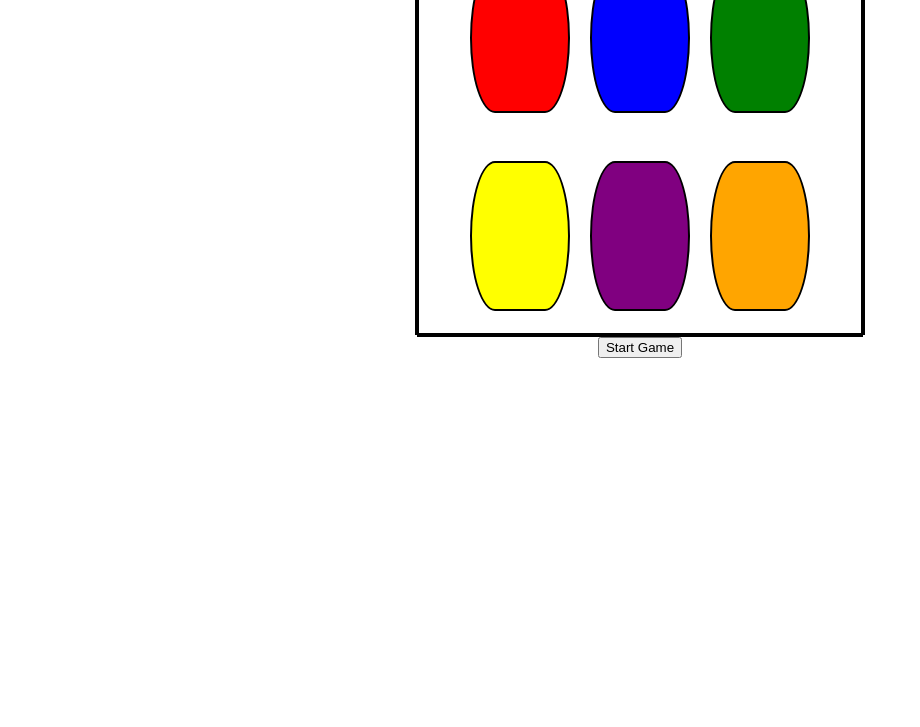
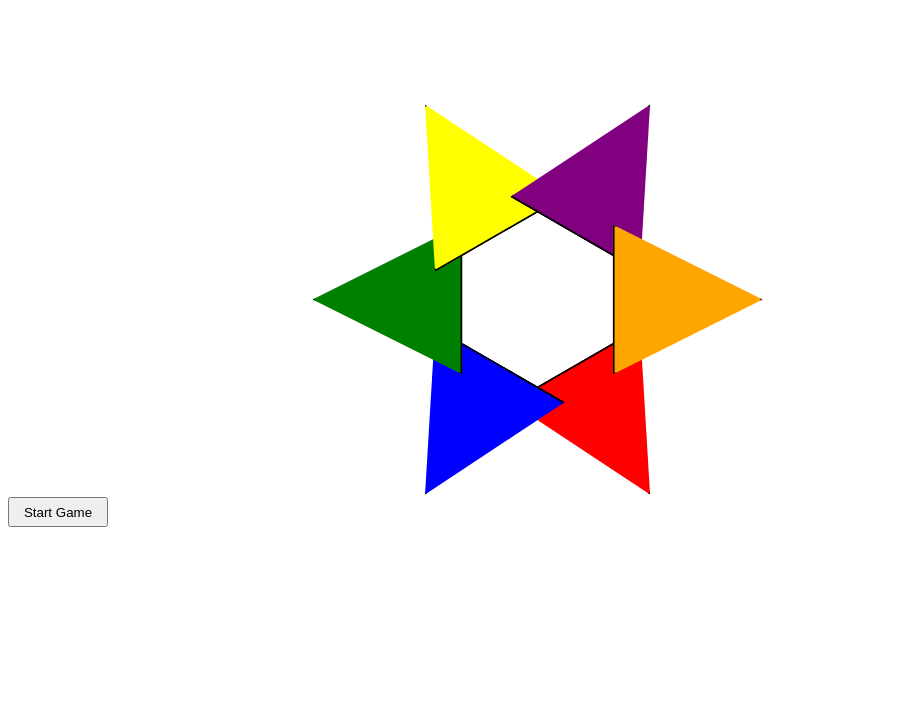
Before and after one commit to joaof0000/simon, a plain HTML site: page index.html in a window 1280 px wide. Shown: the part 73-800 px from the top of the page, without its empty margins (0-920 px from the left). Drawn offline with Linux system fonts and the light colour scheme.

Commit message:
thirdc round

```diff
--- a/css/style.css
+++ b/css/style.css
@@ -1,57 +1,76 @@
-/* // CSS Styling
-Apply CSS styles to panels and other game elements, including panel colors, button styles, and any additional visual elements.  */
 @keyframes flash {
     0%   {opacity: 1;}
     50%  {opacity: 0.1;}
     100% {opacity: 1;}
 }
 
+#game-container {
+    display: flex;
+    flex-direction: column;
+    align-items: center;
+}
+
 #game {
-    width: 450px;
-    height: 400px;
+    width: 300px;
+    height: 300px;
+    position: relative;
+    margin: 2in auto 20px; /* Adjust bottom margin as needed */
+    border-radius: 50%;
+    box-sizing: border-box;
+    transform: rotate(-30deg);
+}
+
+#start-button {
+    width: 100px; /* Adjust as needed */
+    height: 30px; /* Adjust as needed */
+    margin-top: -50px; /* Adjust as needed */
+    align-self: center;
     margin: 0 auto;
-    display: flex;
-    flex-wrap: wrap;
-    justify-content: center; /* Updated property */
-    align-items: center; /* Added property */
+}
+
+
+.simon-button {
+    width: 50%;
+    height: 50%;
+    position: absolute;
     border: 2px solid black;
     box-sizing: border-box;
+    overflow: hidden;
+    clip-path: polygon(0% 0%, 100% 0%, 50% 100%);
 }
 
-.simon-button {
-    width: 100px;
-    height: 150px;
-    margin: 10px;
-    border-radius: 50%/100%;
-
-
-    /* Added properties */
-    border: 2px solid black;
-    box-sizing: border-box;
+:root {
+    --rotation-base: 60deg;
 }
 
 #button1 {
     background: red;
+    transform: rotate(0deg) translate(0, 100%);
 }
 
 #button2 {
     background: blue;
+    transform: rotate(60deg) translate(0, 100%);
 }
 
 #button3 {
     background: green;
+    transform: rotate(120deg) translate(0, 100%);
 }
 
 #button4 {
     background: yellow;
+    transform: rotate(180deg) translate(0, 100%);
 }
 
 #button5 {
     background: purple;
+    transform: rotate(240deg) translate(0, 100%);
 }
 
 #button6 {
     background: orange;
+    transform: rotate(300deg) translate(0, 100%);
 }
 
 .active {
--- a/index.html
+++ b/index.html
@@ -6,9 +6,13 @@
     <title>Document</title>
     <link href="css/style.css" rel="stylesheet" type="text/css" />
     <script defer src="simon.js"></script>
+    <audio id="sounds" src="camera_click.mp3" autoplay hidden></audio>
+
 </head>
 <body>
-    <div id="game">
+    <h1 id="title">SIMON</h1>
+    <div id="game-wrapper">
+
         <div id="game">
             <div class="simon-button" id="button1"></div>
             <div class="simon-button" id="button2"></div>
@@ -17,5 +21,9 @@
             <div class="simon-button" id="button5"></div>
             <div class="simon-button" id="button6"></div>
         </div>
-    <button id="start-button">Start Game</button>
+
+        <button id="start-button">Start Game</button>
+    </div>
+</body>
+
 </html>
--- a/simon.js
+++ b/simon.js
@@ -75,7 +75,7 @@ let gameOver = false;
 
 // Define six different sounds
 const sounds = {
-    1: new Audio('camera_click.mp3'),
+    1: new Audio('camera_click.wav'),
     2: new Audio('http://www.freesound.org/data/previews/58/58277_634166-lq.mp3'),
     3: new Audio('http://www.freesound.org/data/previews/58/58277_634166-lq.mp3'),
     4: new Audio('http://www.freesound.org/data/previews/336/336899_4939433-lq.mp3'),
@@ -128,6 +128,8 @@ const playSequence = () => {
     });
 };
 
+
+
 const humanTurn = (color) => {
     if (humanSequence[humanSequence.length - 1] !== sequence[humanSequence.length - 1]) {
         alert('Game over! You reached level ' + level + '.');
@@ -136,10 +138,14 @@ const humanTurn = (color) => {
     } else if (humanSequence.length === sequence.length && humanSequence.length !== 0) {
         humanSequence = [];
         level++;
+        if(level === 10){
+            alert('Awesome work! You have reached level 10.');
+        }
         addToSequence();
         setTimeout(playSequence, 1000);
     }
 };
+
 
 // Reduce the sound effects to 1 second
 Object.values(sounds).forEach(sound => {
```
